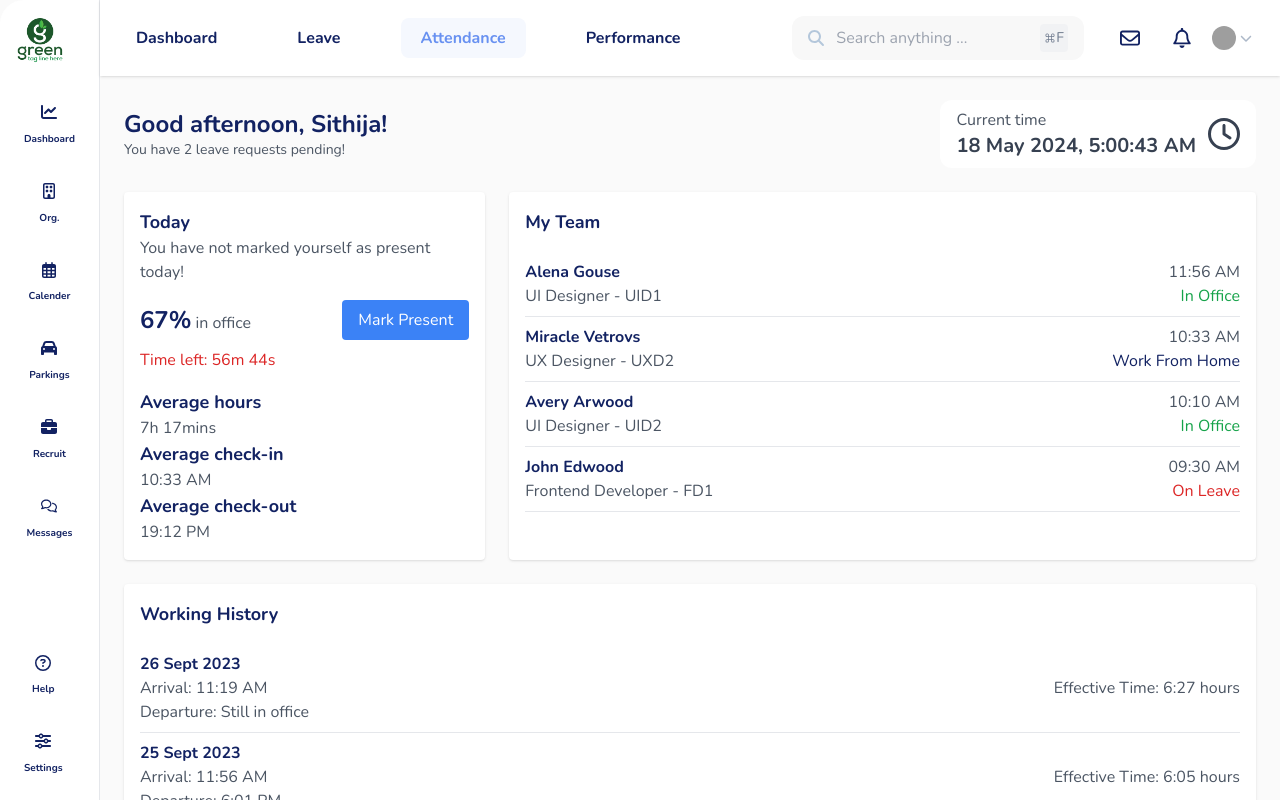
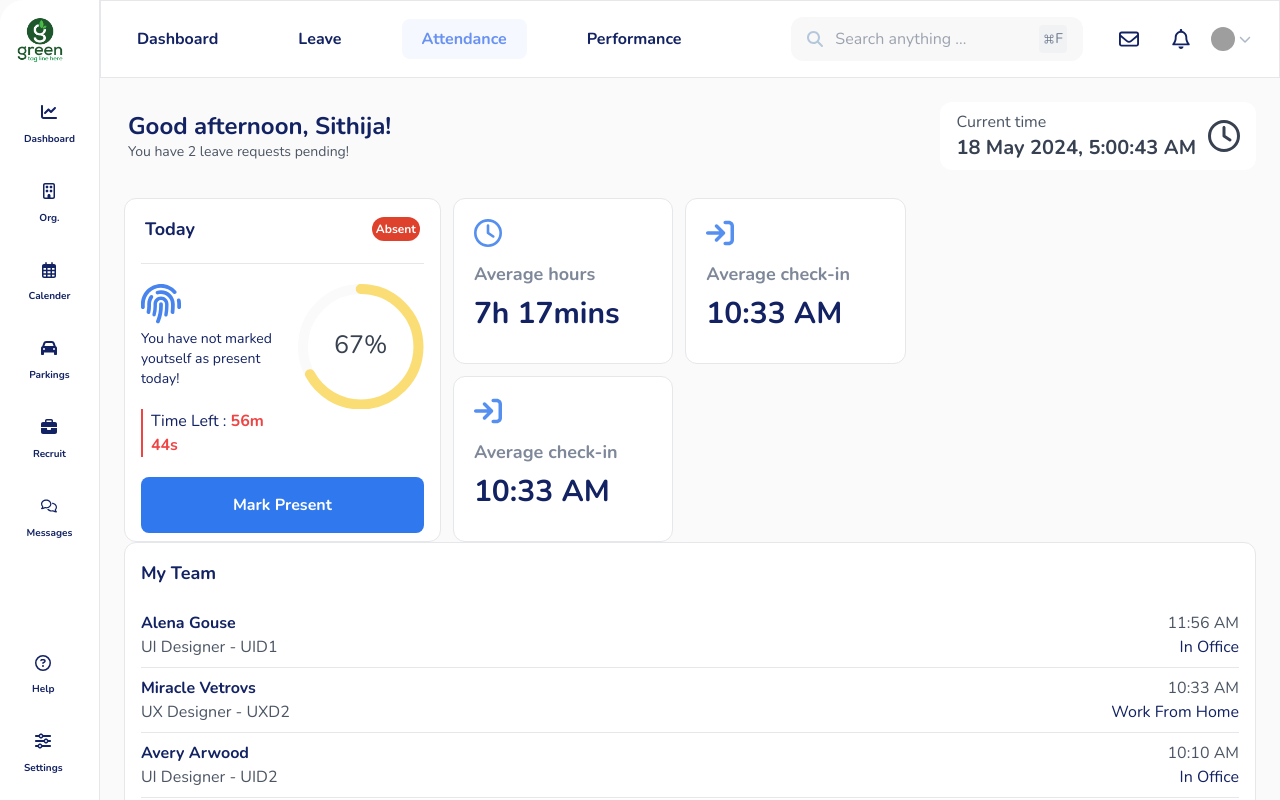
Before and after one commit to sithikaru/hrms, a React (Create React App) app: page / in a window 1280 px wide. Shown: the top 800 px of the page. Built offline with nearby package versions, Linux system fonts and the light colour scheme; grey boxes are pictures that could not be loaded.

Commit message:
avarage grid half done

```diff
--- a/package.json
+++ b/package.json
@@ -12,6 +12,7 @@
     "@testing-library/react": "^13.4.0",
     "@testing-library/user-event": "^13.5.0",
     "react": "^18.3.1",
+    "react-circular-progressbar": "^2.1.0",
     "react-dom": "^18.3.1",
     "react-scripts": "5.0.1",
     "web-vitals": "^2.1.4"
--- a/src/components/attendence.js
+++ b/src/components/attendence.js
@@ -1,4 +1,10 @@
+import { faFingerprint } from '@fortawesome/free-solid-svg-icons/faFingerprint';
+import { FontAwesomeIcon } from '@fortawesome/react-fontawesome';
 import React, { useState } from 'react';
+import { buildStyles, CircularProgressbar } from 'react-circular-progressbar';
+import 'react-circular-progressbar/dist/styles.css';
+
+const percentage = 67;
 
 const Attendance = () => {
   const [marked, setMarked] = useState(false);
@@ -8,30 +14,35 @@ const Attendance = () => {
   };
 
   return (
-    <div className="bg-white p-4 rounded shadow">
-      <h3 className="text-lg font-bold">Today</h3>
-      {!marked ? (
-        <>
-          <p className="text-gray-600">You have not marked yourself as present today!</p>
-          <div className="mt-4 flex items-center justify-between">
-            <div>
-              <span className="text-2xl font-bold">67%</span>
-              <span className="text-gray-600"> in office</span>
-            </div>
-            <button onClick={markPresent} className="bg-blue-500 text-white px-4 py-2 rounded">Mark Present</button>
+    <div className="bg-white p-2 pt-4 rounded-xl border border-gray-200 w-[28%]">
+      <div>
+        <div className='flex items-center justify-end px-3 pb-5'>
+          <h3 className="text-lg font-bold w-full">Today</h3>
+          <span className='bg-[#de412c] text-white rounded-full p-1 text-xs font-bold'>Absent</span>
+        </div>
+        <hr className='mx-2' />
+      </div>
+      <div className='flex flex-col pt-5 px-2'>
+        <div className='flex'>
+          <div className='w-[50%]'>
+            <FontAwesomeIcon icon={faFingerprint} className='text-[#4784ee] w-10 h-10' />
+            <p className='text-sm'>You have not marked <br /> youtself as present today!</p>
+            <p className='border-l-2 border-l-red-500 pl-2 mt-5'>Time Left : <span className='text-red-500 font-bold'>56m 44s</span></p>
           </div>
-          <p className="text-red-600 mt-2">Time left: 56m 44s</p>
-        </>
-      ) : (
-        <p className="text-green-600">You are marked as present.</p>
-      )}
-      <div className="mt-4">
-        <h3 className="text-lg font-bold">Average hours</h3>
-        <p className="text-gray-600">7h 17mins</p>
-        <h3 className="text-lg font-bold">Average check-in</h3>
-        <p className="text-gray-600">10:33 AM</p>
-        <h3 className="text-lg font-bold">Average check-out</h3>
-        <p className="text-gray-600">19:12 PM</p>
+          <div className='w-[50%] pl-4'>
+            <CircularProgressbar value={percentage} text={`${percentage}%`}
+              styles={buildStyles({
+                pathColor: `rgba(251, 208, 51, ${percentage / 100})`,
+                textColor: '#38414f',
+                trailColor: '#fafafa',
+                backgroundColor: '#fbd033',
+              })}
+            />
+          </div>
+        </div>
+        <div className='w-full h-14 bg-[#2f78ED] mt-5 rounded-lg text-white text-center font-bold flex justify-center items-center'>
+              <a href='#' className=''>Mark Present</a>
+        </div>
       </div>
     </div>
   );
--- /dev/null
+++ b/src/components/average.js
@@ -0,0 +1,28 @@
+import { faClock } from '@fortawesome/free-regular-svg-icons/faClock'
+import { faArrowRightToBracket } from '@fortawesome/free-solid-svg-icons'
+import { FontAwesomeIcon } from '@fortawesome/react-fontawesome'
+import React from 'react'
+
+function Average() {
+    return (
+        <div className="w-[40%] grid grid-cols-2 grid-rows-2 gap-3">
+            <div className='bg-white p-5 rounded-xl border border-gray-200'>
+                <FontAwesomeIcon icon={faClock} className='text-[#558fef] w-7 h-7' />
+                <p className='text-lg font-bold mt-2 text-[#7e8899]'>Average hours</p>
+                <p className='text-3xl mt-2 font-bold'>7h 17mins</p>
+            </div>
+            <div className='bg-white p-5 rounded-xl border border-gray-200'>
+                <FontAwesomeIcon icon={faArrowRightToBracket} className='text-[#558fef] w-7 h-7' />
+                <p className='text-lg font-bold mt-2 text-[#7e8899]'>Average check-in</p>
+                <p className='text-3xl mt-2 font-bold'>10:33 AM</p>
+            </div>
+            <div className='bg-white p-5 rounded-xl border border-gray-200'>
+                <FontAwesomeIcon icon={faArrowRightToBracket} className='text-[#558fef] w-7 h-7' />
+                <p className='text-lg font-bold mt-2 text-[#7e8899]'>Average check-in</p>
+                <p className='text-3xl mt-2 font-bold'>10:33 AM</p>
+            </div>
+        </div>
+    )
+}
+
+export default Average
--- a/src/components/dashboard.js
+++ b/src/components/dashboard.js
@@ -3,15 +3,17 @@ import Header from './header';
 import Attendance from './attendence';
 import Team from './team';
 import WorkingHistory from './history';
+import Average from './average';
 
 const Dashboard = () => {
   return (
     <div>
       <Header />
-      <div className="grid grid-cols-1 md:grid-cols-3 gap-6 mt-6">
+      <div className="flex gap-3">
         <Attendance />
-        <Team />
+        <Average/>
       </div>
+      <Team />
       <div className="mt-6">
         <WorkingHistory />
       </div>
--- a/src/components/header.js
+++ b/src/components/header.js
@@ -17,8 +17,7 @@ export const DateTime = () => {
   };
 
   return (
-    <div>
-      <div className="flex justify-between items-center">
+      <div className="flex justify-between items-center ml-1 mb-7">
         <div>
           <h2 className="text-2xl font-bold text-[#122262]">Good afternoon, Sithija!</h2>
           <p className="text-gray-600 text-sm">You have 2 leave requests pending!</p>
@@ -31,7 +30,6 @@ export const DateTime = () => {
           <FontAwesomeIcon icon={faClock} className='my-auto ml-3 w-8 h-8 text-gray-700' />
         </div>
       </div>
-    </div>
   );
 };
 
--- a/src/components/history.js
+++ b/src/components/history.js
@@ -10,7 +10,7 @@ const workingHistory = [
 
 const WorkingHistory = () => {
   return (
-    <div className="bg-white p-4 rounded shadow">
+    <div className="bg-white p-4 rounded rounded-xl border border-gray-200">
       <h3 className="text-lg font-bold">Working History</h3>
       <ul className="mt-4">
         {workingHistory.map((entry, index) => (
--- a/src/components/navBar.js
+++ b/src/components/navBar.js
@@ -7,7 +7,7 @@ import { faChevronDown } from '@fortawesome/free-solid-svg-icons';
 
 const Navbar = () => {
   return (
-    <div className="flex items-center justify-between bg-white p-4 shadow">
+    <div className="flex items-center justify-between bg-white p-4 border border-gray-200">
       <nav className='flex flex-row gap-10 text-[#122262] font-bold'>
         <a href='#' className='px-5 py-2 hover:bg-[#f5f8fe] hover:text-[#6891f1] rounded-lg'>Dashboard</a>
         <a href='#' className='px-5 py-2 hover:bg-[#f5f8fe] hover:text-[#6891f1] rounded-lg'>Leave</a>
--- a/src/components/team.js
+++ b/src/components/team.js
@@ -10,7 +10,7 @@ const teamMembers = [
 
 const Team = () => {
   return (
-    <div className="bg-white p-4 rounded shadow col-span-2">
+    <div className="bg-white p-4 rounded rounded-xl border border-gray-200 col-span-2">
       <h3 className="text-lg font-bold">My Team</h3>
       <ul className="mt-4">
         {teamMembers.map((member, index) => (
```
Also changed, not shown: 1 other file (tests, documents, lock files or other folders).
